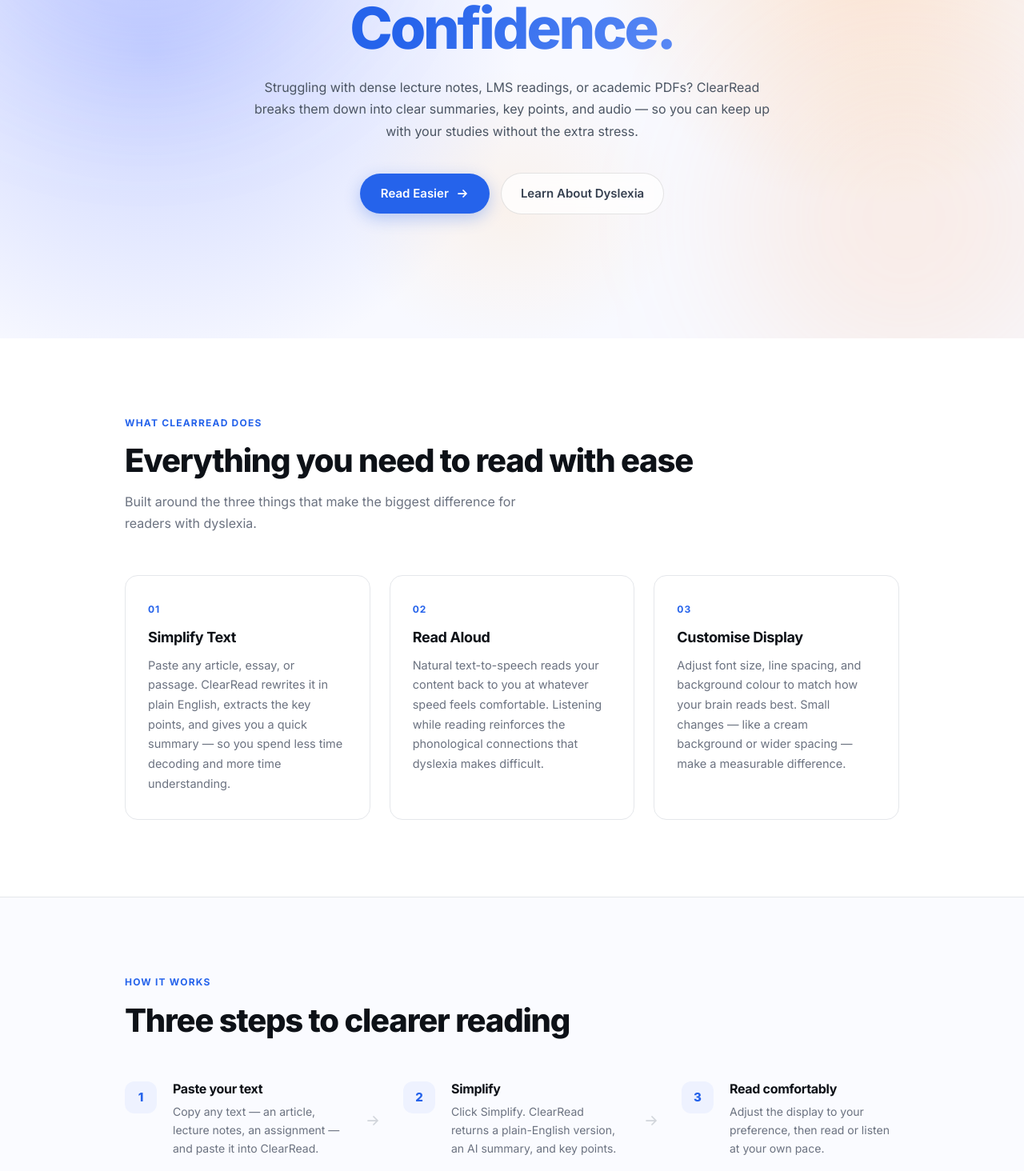
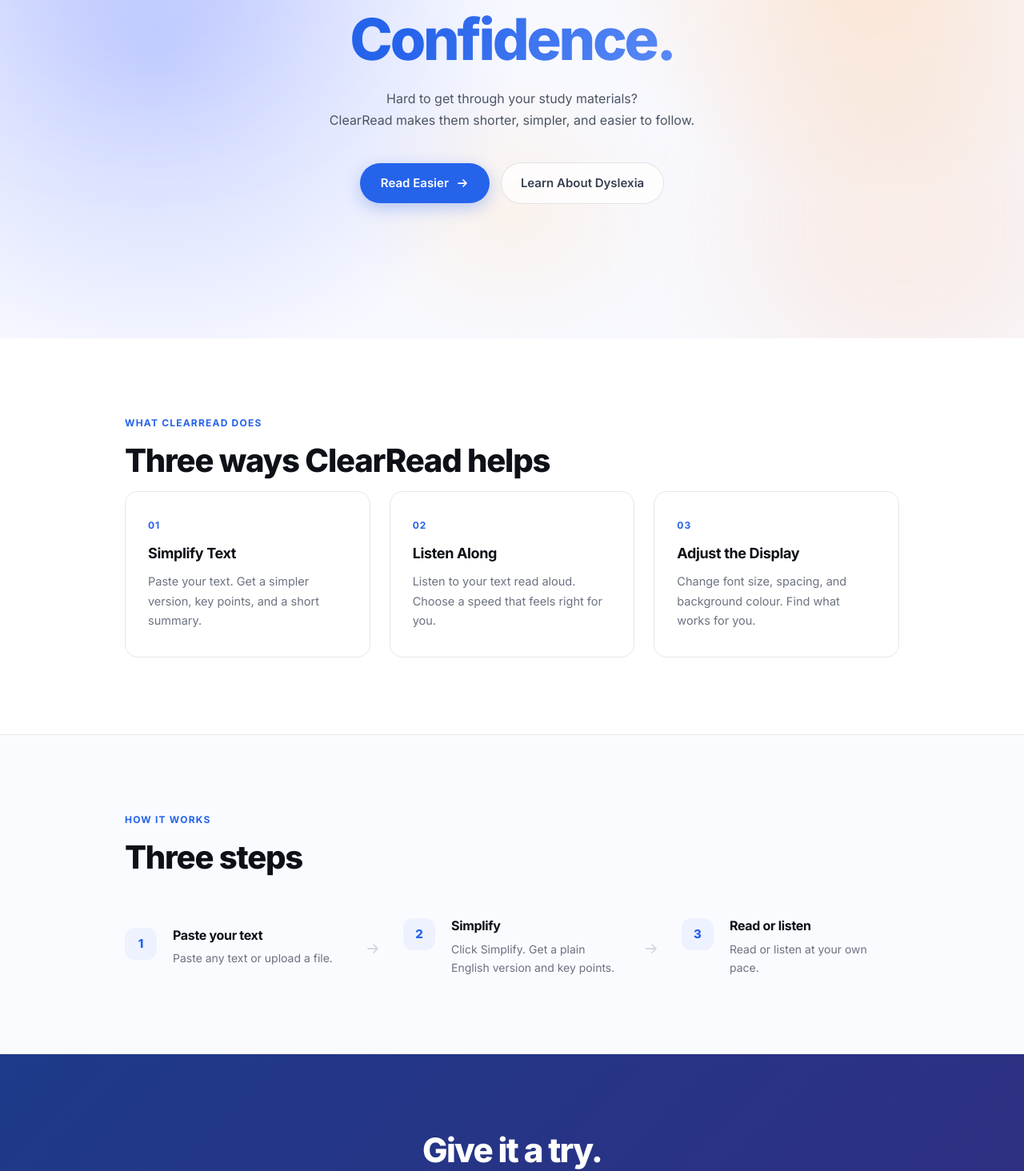
Before and after one commit to fit5120-tp43-12am/fit5120-tp43-newclearread, a Vue app in the folder frontend/: page / in a window 1280 px wide. Shown: the part 377-1841 px from the top of the page at 80% size. Built offline with nearby package versions, Linux system fonts and the light colour scheme.

Commit message:
Reduce the words in th whole pages.

```diff
--- a/frontend/src/views/HomePage.vue
+++ b/frontend/src/views/HomePage.vue
@@ -48,9 +48,8 @@ onUnmounted(() => window.removeEventListener('scroll', onScroll))
           Read with <span class="highlight">Confidence.</span>
         </h1>
         <p class="hero-sub">
-          Struggling with dense lecture notes, LMS readings, or academic PDFs?
-          ClearRead breaks them down into clear summaries, key points, and audio —
-          so you can keep up with your studies without the extra stress.
+          Hard to get through your study materials?<br/>
+          ClearRead makes them shorter, simpler, and easier to follow.
         </p>
         <div class="hero-actions">
           <a href="/reading" class="btn-start">
@@ -70,24 +69,23 @@ onUnmounted(() => window.removeEventListener('scroll', onScroll))
     <section class="section-features">
       <div class="container">
         <p class="eyebrow">What ClearRead does</p>
-        <h2 class="section-title">Everything you need to read with ease</h2>
-        <p class="section-sub">Built around the three things that make the biggest difference for readers with dyslexia.</p>
+        <h2 class="section-title">Three ways ClearRead helps</h2>
 
         <div class="features-grid">
           <div class="feature-card">
             <div class="feature-num">01</div>
             <h3>Simplify Text</h3>
-            <p>Paste any article, essay, or passage. ClearRead rewrites it in plain English, extracts the key points, and gives you a quick summary — so you spend less time decoding and more time understanding.</p>
+            <p>Paste your text. Get a simpler version, key points, and a short summary.</p>
           </div>
           <div class="feature-card">
             <div class="feature-num">02</div>
-            <h3>Read Aloud</h3>
-            <p>Natural text-to-speech reads your content back to you at whatever speed feels comfortable. Listening while reading reinforces the phonological connections that dyslexia makes difficult.</p>
+            <h3>Listen Along</h3>
+            <p>Listen to your text read aloud. Choose a speed that feels right for you.</p>
           </div>
           <div class="feature-card">
             <div class="feature-num">03</div>
-            <h3>Customise Display</h3>
-            <p>Adjust font size, line spacing, and background colour to match how your brain reads best. Small changes — like a cream background or wider spacing — make a measurable difference.</p>
+            <h3>Adjust the Display</h3>
+            <p>Change font size, spacing, and background colour. Find what works for you.</p>
           </div>
         </div>
       </div>
@@ -97,14 +95,14 @@ onUnmounted(() => window.removeEventListener('scroll', onScroll))
     <section class="section-steps">
       <div class="container">
         <p class="eyebrow">How it works</p>
-        <h2 class="section-title">Three steps to clearer reading</h2>
+        <h2 class="section-title">Three steps</h2>
 
         <div class="steps-row">
           <div class="step">
             <span class="step-num">1</span>
             <div class="step-body">
               <h3>Paste your text</h3>
-              <p>Copy any text — an article, lecture notes, an assignment — and paste it into ClearRead.</p>
+              <p>Paste any text or upload a file.</p>
             </div>
           </div>
           <div class="step-arrow">
@@ -116,7 +114,7 @@ onUnmounted(() => window.removeEventListener('scroll', onScroll))
             <span class="step-num">2</span>
             <div class="step-body">
               <h3>Simplify</h3>
-              <p>Click Simplify. ClearRead returns a plain-English version, an AI summary, and key points.</p>
+              <p>Click Simplify. Get a plain English version and key points.</p>
             </div>
           </div>
           <div class="step-arrow">
@@ -127,8 +125,8 @@ onUnmounted(() => window.removeEventListener('scroll', onScroll))
           <div class="step">
             <span class="step-num">3</span>
             <div class="step-body">
-              <h3>Read comfortably</h3>
-              <p>Adjust the display to your preference, then read or listen at your own pace.</p>
+              <h3>Read or listen</h3>
+              <p>Read or listen at your own pace.</p>
             </div>
           </div>
         </div>
@@ -138,8 +136,8 @@ onUnmounted(() => window.removeEventListener('scroll', onScroll))
     <!-- ── CTA ── -->
     <section class="section-cta">
       <div class="container">
-        <h2>Ready to read more comfortably?</h2>
-        <p>Try ClearRead now — it takes less than a minute to get started.</p>
+        <h2>Give it a try.</h2>
+        <p>It only takes a minute to get started.</p>
         <a href="/reading" class="btn-cta">
           Read Easier
           <svg width="16" height="16" viewBox="0 0 16 16" fill="none">
```
